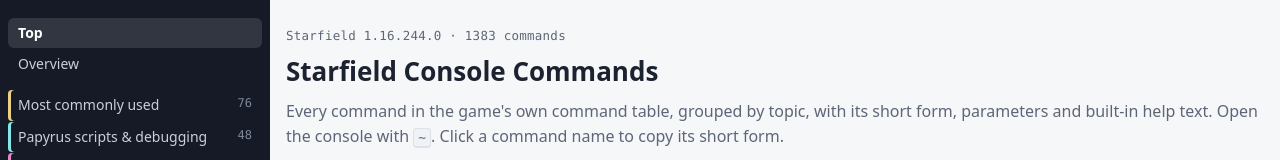
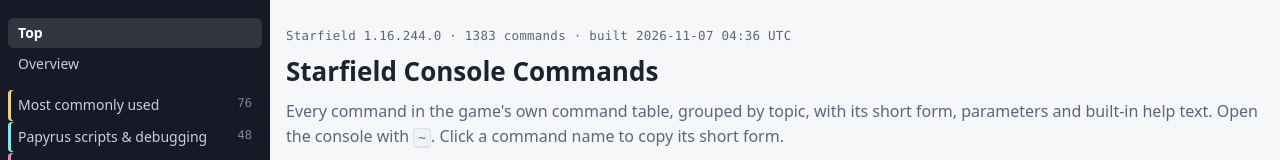
Before and after one commit to taosecurity/starfield-console-commands, a plain HTML site: page index.html in a window 1280 px wide. Shown: the top 160 px of the page. Drawn offline with Linux system fonts and the light colour scheme.

Commit message:
Header: add "built" timestamp (UTC) like the Nexus tracker
Co-Authored-By: Claude Opus 5.5 <noreply@anthropic.com>

```diff
--- a/index.html
+++ b/index.html
@@ -150,7 +150,7 @@ footer { font-size: 13px; color: var(--muted); border-top: 1px solid var(--line)
 </ul></nav>
 <main>
 <header id="top">
-  <p class="eyebrow">Starfield 1.16.244.0 &middot; 1383 commands</p>
+  <p class="eyebrow">Starfield 1.16.244.0 &middot; 1383 commands &middot; built 2026-11-07 04:36 UTC</p>
   <h1>Starfield Console Commands</h1>
   <p class="lede">Every command in the game's own command table, grouped by topic, with its short form, parameters and built-in help text.
   Open the console with <kbd>~</kbd>. Click a command name to copy its short form.</p>
```
